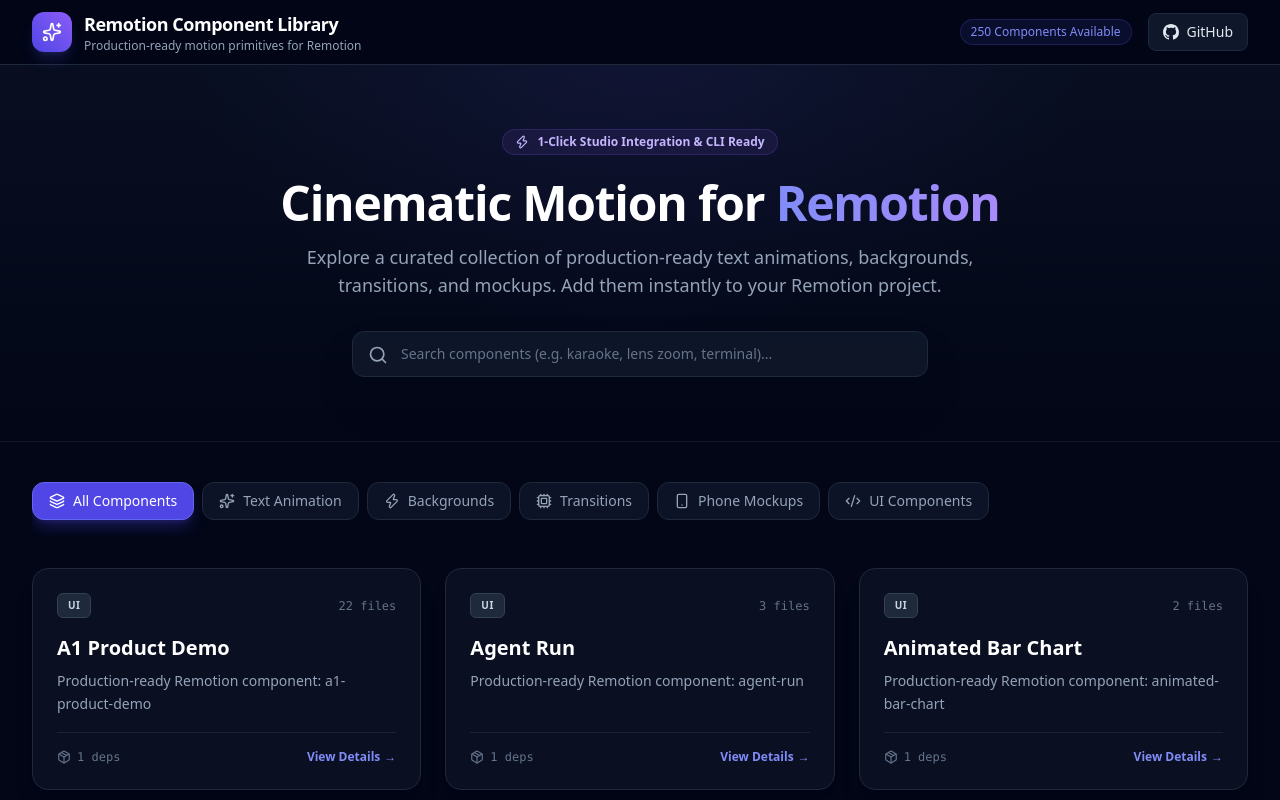
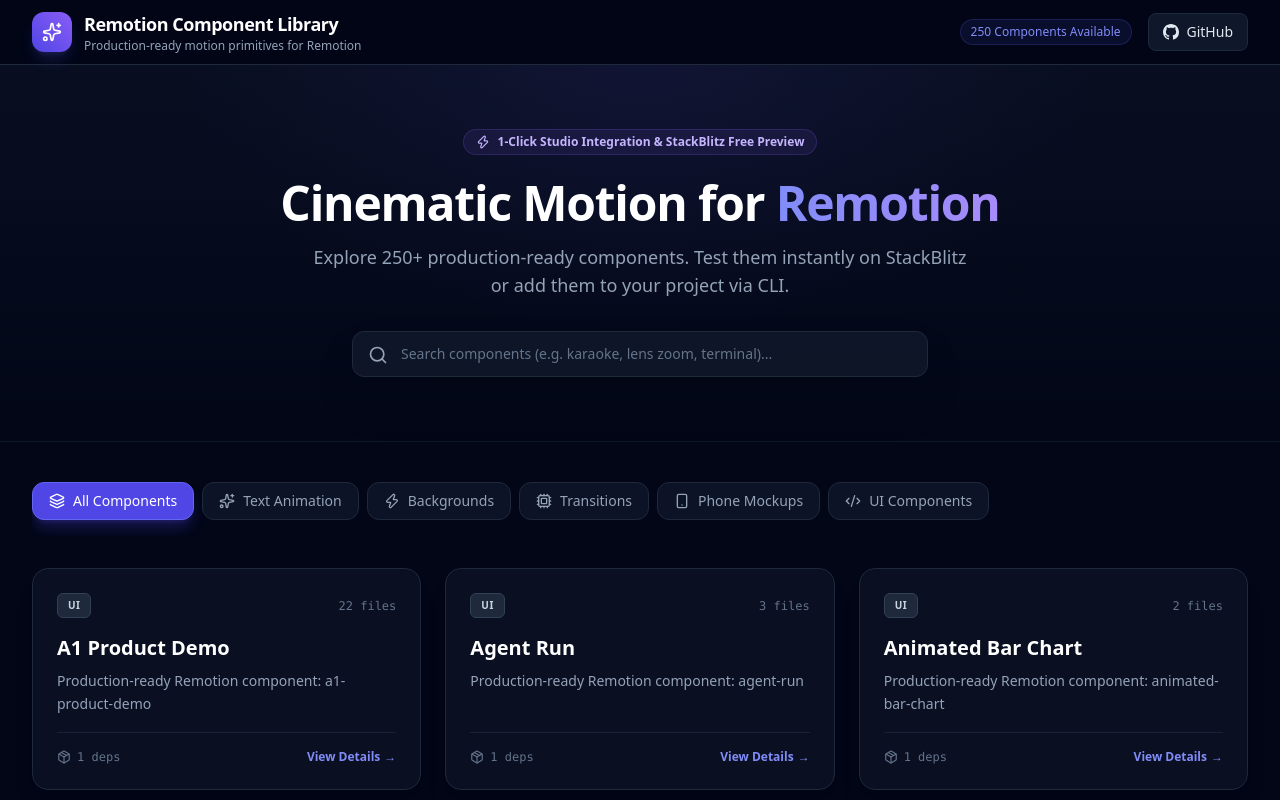
Before and after one commit to malesngonten/malesngonten-registry, a React (Vite) app: page / in a window 1280 px wide. Shown: the top 800 px of the page. Built offline with nearby package versions, Linux system fonts and the light colour scheme.

Commit message:
Add StackBlitz 1-click interactive preview button to component modal

```diff
--- a/src/App.tsx
+++ b/src/App.tsx
@@ -12,7 +12,8 @@
   Cpu,
   Zap,
   Smartphone,
-  X
+  X,
+  Play
 } from 'lucide-react';
 import registryData from '../registry.json';
 
@@ -122,13 +123,13 @@
         <div className="max-w-4xl mx-auto text-center relative z-10">
           <div className="inline-flex items-center space-x-2 px-3 py-1 rounded-full bg-violet-500/10 border border-violet-500/20 text-violet-300 text-xs font-semibold mb-6">
             <Zap className="w-3.5 h-3.5" />
-            <span>1-Click Studio Integration & CLI Ready</span>
+            <span>1-Click Studio Integration & StackBlitz Free Preview</span>
           </div>
           <h2 className="text-4xl sm:text-5xl font-extrabold tracking-tight text-white mb-4">
             Cinematic Motion for <span className="text-transparent bg-clip-text bg-gradient-to-r from-indigo-400 to-violet-400">Remotion</span>
           </h2>
           <p className="text-lg text-slate-400 mb-8 max-w-2xl mx-auto">
-            Explore a curated collection of production-ready text animations, backgrounds, transitions, and mockups. Add them instantly to your Remotion project.
+            Explore 250+ production-ready components. Test them instantly on StackBlitz or add them to your project via CLI.
           </p>
 
           {/* Search Bar */}
@@ -247,6 +248,21 @@
                 <p className="text-slate-300 text-base leading-relaxed">{selectedComponent[1].description}</p>
               </div>
 
+              {/* StackBlitz Live Playground Action */}
+              <div>
+                <h4 className="text-xs font-semibold uppercase tracking-wider text-slate-400 mb-2">Interactive Preview</h4>
+                <a
+                  href={`https://stackblitz.com/github/malesngonten/malesngonten-registry?file=${encodeURIComponent(selectedComponent[1].files[0]?.path || '')}`}
+                  target="_blank"
+                  rel="noopener noreferrer"
+                  className="w-full py-3 px-4 rounded-xl bg-gradient-to-r from-indigo-600 to-violet-600 hover:from-indigo-500 hover:to-violet-500 text-white font-semibold text-sm flex items-center justify-center space-x-2 shadow-lg shadow-indigo-600/30 transition-all"
+                >
+                  <Play className="w-4 h-4 fill-current" />
+                  <span>Open & Test Live in StackBlitz (Free)</span>
+                  <ExternalLink className="w-4 h-4" />
+                </a>
+              </div>
+
               {/* Install CLI */}
               <div>
                 <h4 className="text-xs font-semibold uppercase tracking-wider text-slate-400 mb-2">Installation</h4>
```
